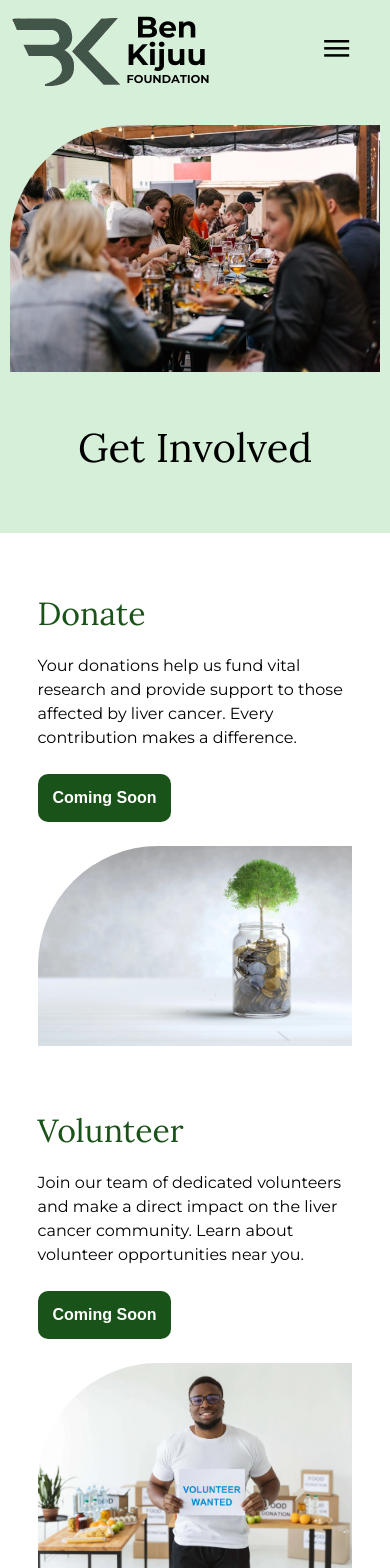
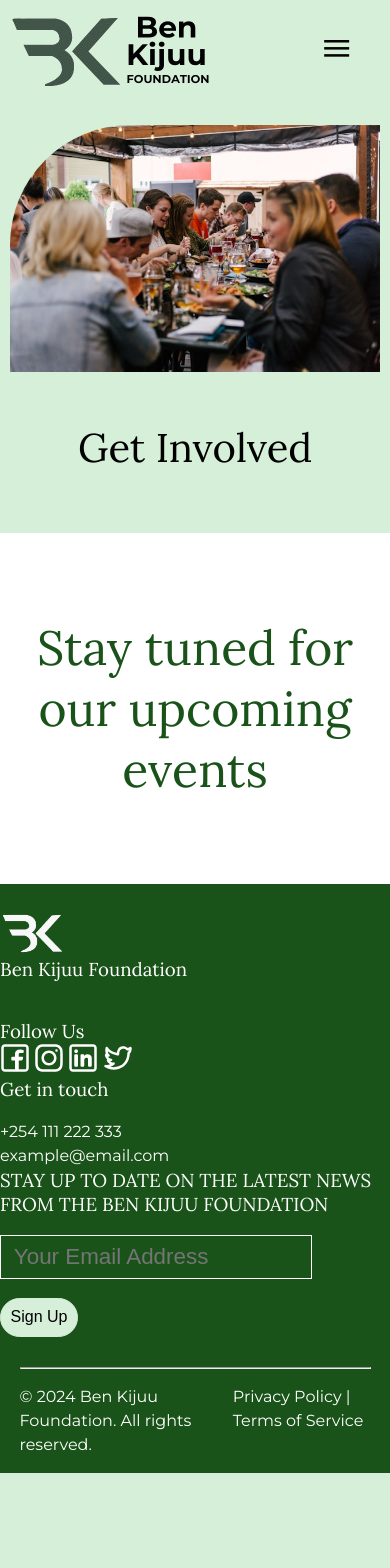
Before and after one commit to PGOpenda/foundation, a SvelteKit app: page /events in a window 390 px wide. Shown: the top 1568 px of the page. After the commit the page ends 1473 px from the top, so only its background shows below. Built offline with nearby package versions, Linux system fonts and the light colour scheme.

Commit message:
Addition: New component Newsletter. Adjustment: Removal of our journey page and relocation to about us. update the events page

```diff
--- a/src/lib/components/Header.svelte
+++ b/src/lib/components/Header.svelte
@@ -52,7 +52,7 @@
 			<li><a href="/" on:click={closeNav}> Home </a></li>
 			<li><a href="/about-us" on:click={closeNav}> Who We Are</a></li>
 			<li><a href="/liver-cancer" on:click={closeNav}> About Liver Cancer</a></li>
-			<li><a href="/our-journey" on:click={closeNav}>Our Journey</a></li>
+			<!-- <li><a href="/our-journey" on:click={closeNav}>Our Journey</a></li> -->
 			<li><a href="/events" on:click={closeNav}> Events</a></li>
 			<li><a href="/merchandise" on:click={closeNav}>Merchandise</a></li>
 			<li><a href="/donate" class="donate-btn" on:click={closeNav}> DONATE</a></li>
--- a/src/lib/components/JourneyTimeline.svelte
+++ b/src/lib/components/JourneyTimeline.svelte
@@ -52,7 +52,7 @@
       position: relative;
       max-width: 800px;
       min-height: 1000px;
-      margin: 50px auto;
+      margin: 0px auto;
       padding: 20px;
       background-color: #fff;
     }
--- a/src/routes/events/+page.svelte
+++ b/src/routes/events/+page.svelte
@@ -19,47 +19,9 @@
 </div>
 
 <div class="info">
-	<div class="info-grid">
-		<div>
-			<h2>
-				<span>Donate</span>
-			</h2>
-			<p>
-				Your donations help us fund vital research and provide support to those affected by liver
-				cancer. Every contribution makes a difference. <br /> <br />
-				<button>Coming Soon</button>
-			</p>
-		</div>
-		<img src={donate} alt="A jar with donation money" />
-	</div>
-
-	<div class="info-grid" id="col-reverse" >
-		<img src={volunteer} alt="A volunteer" />
-		<div>
-			<h2>
-				<span>Volunteer</span>
-			</h2>
-			<p>
-				Join our team of dedicated volunteers and make a direct impact on the liver cancer
-				community. Learn about volunteer opportunities near you. <br /> <br />
-				<button>Coming Soon</button>
-			</p>
-		</div>
-	</div>
-
-	<div class="info-grid">
-		<div>
-			<h2>
-				<span>Events</span>
-			</h2>
-			<p>
-				Participate in our events to raise awareness and funds for liver cancer research and
-				support. Check out our upcoming events and how you can get involved.<br /> <br />
-				<button>Coming Soon</button>
-			</p>
-		</div>
-		<img src="" alt="people gathered having a good time" />
-	</div>
+	<h1>
+		Stay tuned for our upcoming events
+	</h1>
 </div>
 
 <style>
@@ -84,40 +46,14 @@
 		background-color: #fff;
 	}
 
-	.info span {
+	.info h1{
+		font-size: 3rem;
 		color: #1a5319;
+		text-align: center;
+		padding: 4rem 0rem;
 	}
 
-	.info h2 {
-		font-size: 2.2em;
-		margin-bottom: 20px;
-		padding-top: 40px;
-	}
 
-	.info-grid {
-		display: grid;
-		grid-template-columns: 1fr 1fr;
-		width: 80%;
-		margin: 0 auto;
-		margin-bottom: 100px;
-	}
-
-	.info-grid img {
-		max-width: 400px;
-		border-radius: 120px 0px 0px 0px;
-		margin: auto;
-	}
-
-	.info-grid button {
-		background-color: #1a5319;
-		color: #fff;
-		border: none;
-		padding: 15px;
-		font-weight: 700;
-		font-size: 1em;
-		border-radius: 10px;
-		cursor: not-allowed;
-	}
 
 	/* Mobile view */
 	@media screen and (max-width: 600px) {
@@ -143,26 +79,5 @@
 			padding: 20px;
 		}
 
-		.info h2{
-			font-size: 2em;
-		}
-
-		.info-grid{
-			display: flex;
-			flex-direction: column;
-			width: 90%;
-			margin-bottom: 1.5em;
-		}
-
-		#col-reverse{
-			flex-direction: column-reverse;
-		}
-
-		.info-grid img{
-			/* height: 200px; */
-			max-width: fit-content;
-			margin-top: 1.5em;
-		}
-
 	}
 </style>
```
Also changed, not shown: src/lib/components/Newsletter.svelte (added, +36 -0 lines), src/routes/about-us/+page.svelte (+18 -0 lines).
